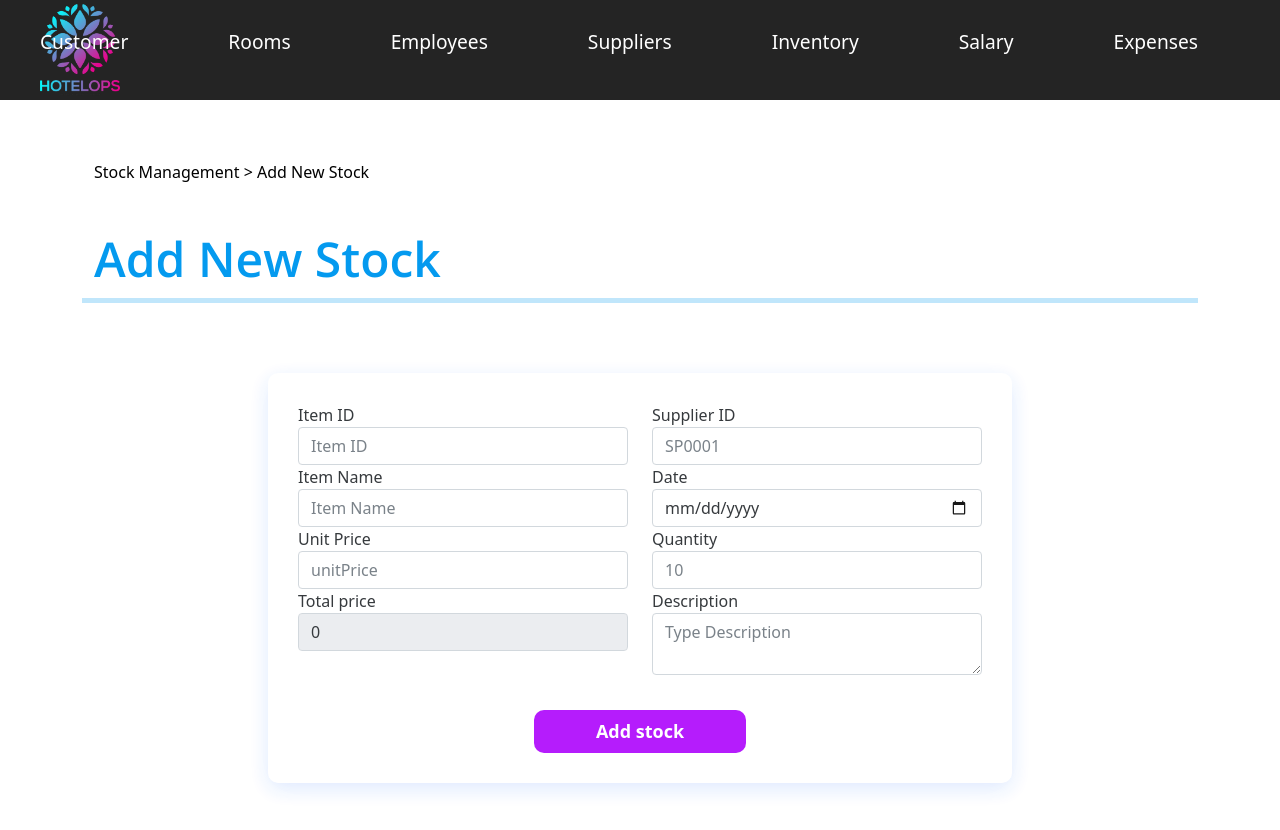
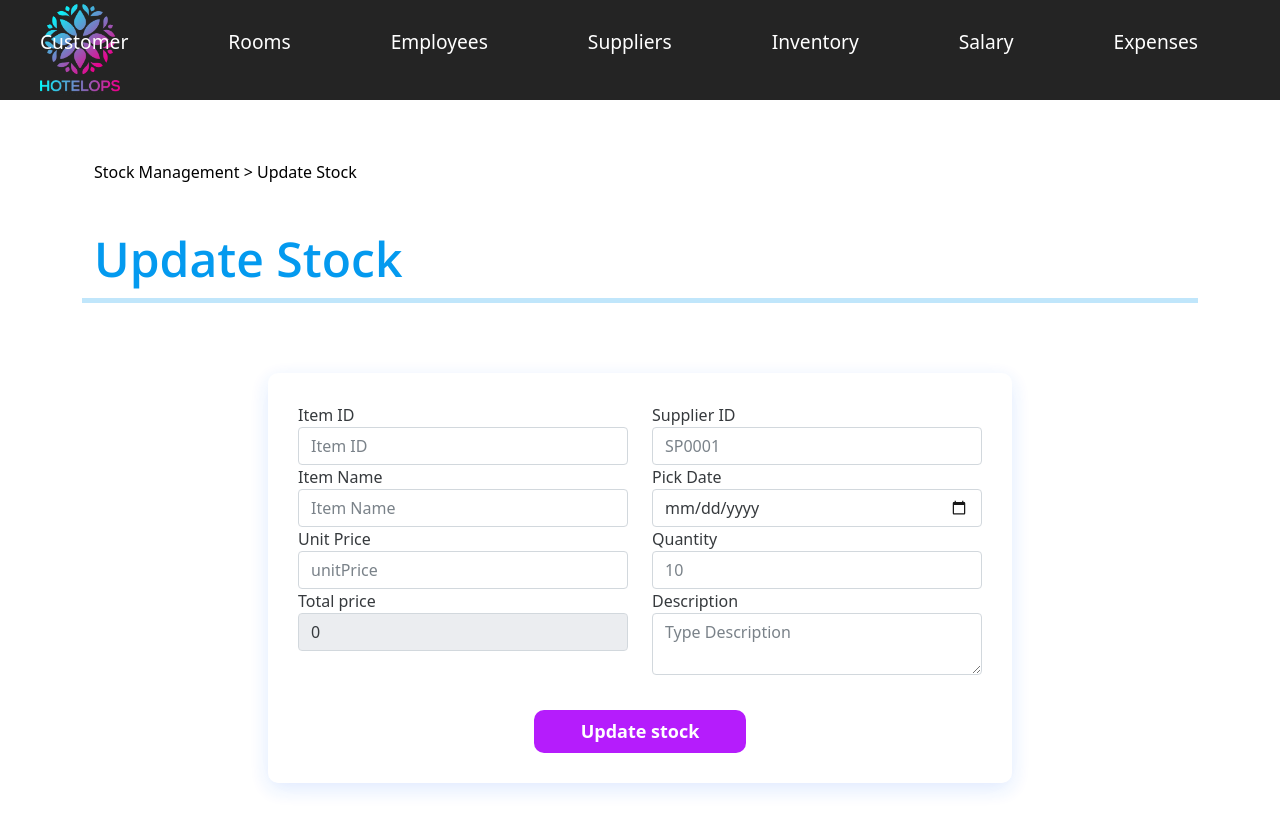
Before and after one commit to Lakshan555/Hotel-management-System, a React (Create React App) app in the folder client/: page /update-stock/1 in a window 1280 px wide. Shown: the top 830 px of the page. Built offline with nearby package versions, Linux system fonts and the light colour scheme; no server answers; a web font is replaced by a local one.

Commit message:
link stock table

```diff
--- a/client/src/Components/Stock/StocksTable.jsx
+++ b/client/src/Components/Stock/StocksTable.jsx
@@ -43,7 +43,7 @@ const StocksTable = ({ stocks, deleted, setDeleted }) => {
 									<th scope='col'>Unit Price</th>
 									<th scope='col'>QTY</th>
 									<th scope='col'>Total price</th>
-									<th scope='col'>Date</th>
+									<th scope='col'>Arrived Date</th>
 									<th scope='col'>Description</th>
 									<th scope='col'>Manage</th>
 								</tr>
--- a/client/src/Components/Stock/UpdateStock.jsx
+++ b/client/src/Components/Stock/UpdateStock.jsx
@@ -96,12 +96,12 @@ const UpdateSupplier = () => {
 		<div className="container containerTop">
 			<div className="row">
 				<div className="col position-relative link">
-					<p><Link to="/stock">Stock Management</Link> {'>'} Add New Stock</p>
+					<p><Link to="/stock">Stock Management</Link> {'>'} Update Stock</p>
 				</div>
 			</div>
 			<div className="row">
 				<div className="col-9 position-relative">
-					<h1 className='display-5 fw-bold'>Add New Stock</h1>
+					<h1 className='display-5 fw-bold'>Update Stock</h1>
 					< ToastContainer />
 				</div>
 			<hr className="hr" style={{ height: '2px', color: '#0a90e8' }} />
@@ -161,7 +161,7 @@ const UpdateSupplier = () => {
 							</div>
 							<div className="col-6">
 								<div className='form-group '>
-									<label htmlFor='date'>Date</label>
+									<label htmlFor='date'>Pick Date</label>
 									<input
 										type='date'
 										className='form-control'
@@ -239,7 +239,7 @@ const UpdateSupplier = () => {
 						<div className="row">
 							<div className="col-4" />
 							<div className="col-4">
-								<button type='submit' className='btn btn-primary sub_btn'>Add stock</button>
+								<button type='submit' className='btn btn-primary sub_btn'>Update stock</button>
 							</div>
 							<div className="col-4" />
 						</div>
--- a/client/src/Components/Stock/ViewStocks.jsx
+++ b/client/src/Components/Stock/ViewStocks.jsx
@@ -109,7 +109,7 @@ const ViewSuppliers = () => {
 								<Link onClick={downloadReport} class="btn button_add2" style={{width:'190px'}}><i class="fas fa-download"></i>&nbsp;&nbsp;Download Report</Link><br /><br />
 							</div>
 							<div className="col-2 buttons">
-								<Link to="/itenName" type="button" class="btn button_pdf" ><i class="fas fa-envelope-open-text"></i>&nbsp;&nbsp;Order Request</Link><br /><br />
+								<Link to="/order-Request" type="button" class="btn button_pdf" ><i class="fas fa-envelope-open-text"></i>&nbsp;&nbsp;Order Request</Link><br /><br />
 							</div>
 							{/* <div className="col-2 buttons2">
 								<Link onClick={downloadReport} class="button_pdf"  style={{marginLeft:'2px'}}><i class="fas fa-download"></i>&nbsp;&nbsp;Download Report</Link><br /><br />
```
Also changed, not shown: 1 other file (tests, documents, lock files or other folders).
